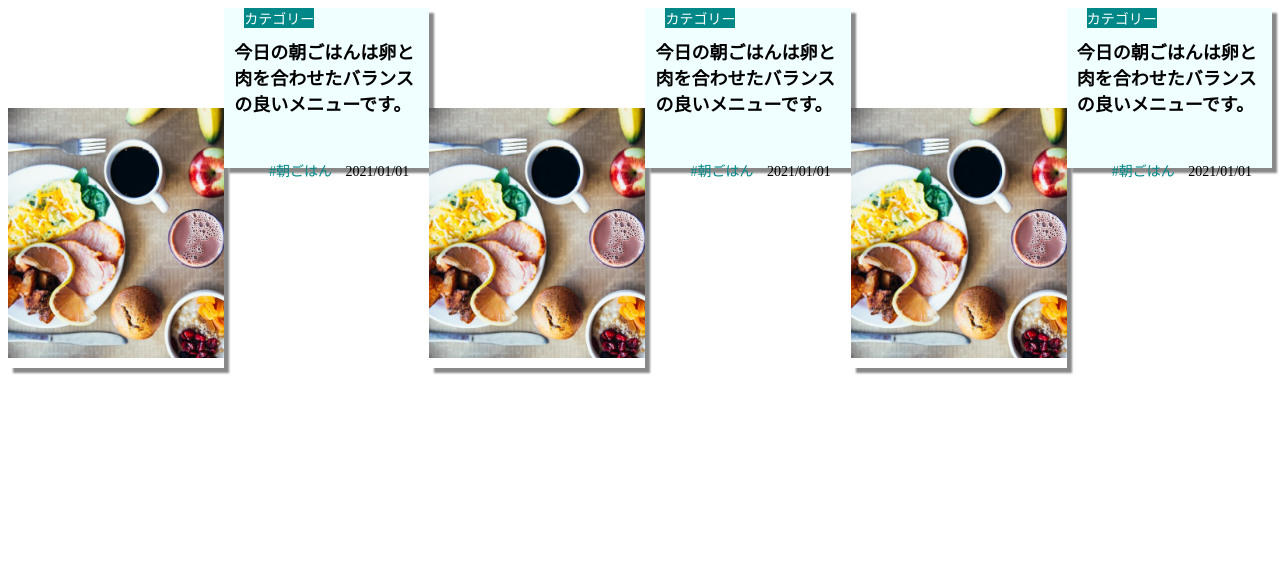
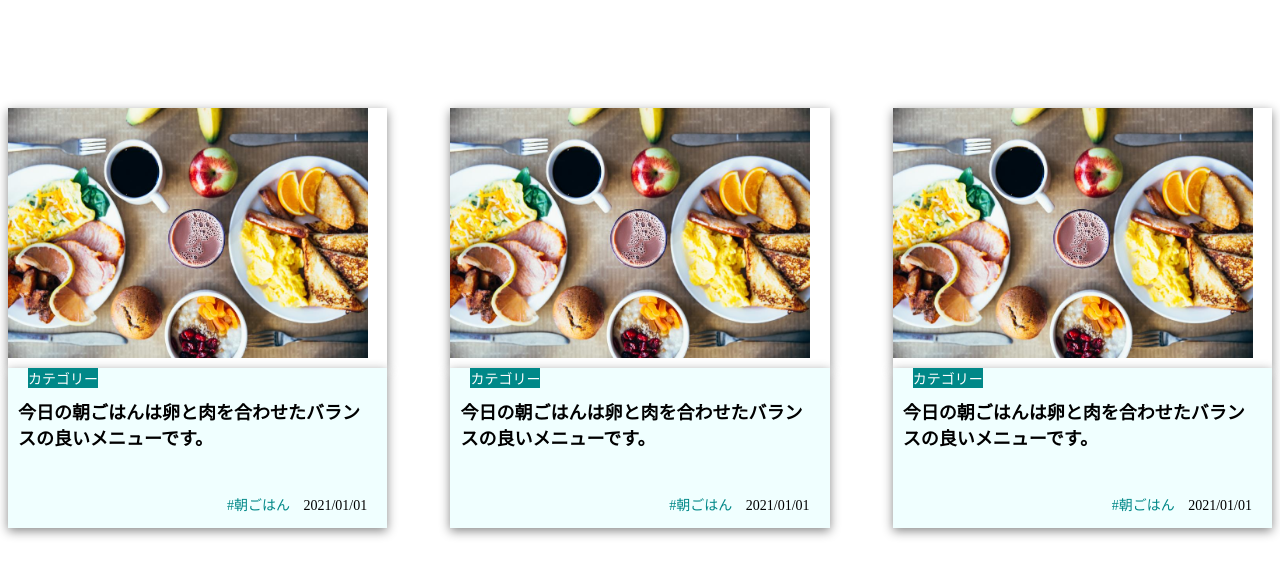
Before and after one commit to kt33m21/mokumoku, a plain HTML site: page index.html in a window 1280 px wide. Drawn offline with Linux system fonts and the light colour scheme.

Commit message:
再修正

```diff
--- a/css/style.css
+++ b/css/style.css
@@ -1,24 +1,28 @@
 .img {
-  width:30%;
+  width:100%;
   height:260px;
   background-image:url(../img/card.jpg);
   background-repeat:no-repeat;
   background-size:360px 250px;
-  box-shadow: 5px 5px 2px #888888;
+  box-shadow: 0px 3px 10px #888888;
   margin-top:100px;
 }
 
 .img-contents {
-  width:360px;
+  width:100%;
   height:150px;
   background-color:#F0FFFF;
-  box-shadow: 5px 5px 2px #888888;
+  box-shadow: 0px 3px 10px #888888;
   padding-bottom:10px;
 }
 
 .menu{
   display: flex;
   justify-content: space-between;
+}
+
+.menu-contents{
+  width: 30%;
 }
 
 
--- a/index.html
+++ b/index.html
@@ -13,34 +13,39 @@
 <body>
 
 <div class="menu">
-
-  <div class="img"></div>
-  <div class="img-contents">
-    <div class="category">カテゴリー</div>
-    <h2 class="category-text">今日の朝ごはんは卵と肉を合わせたバランスの良いメニューです。</h2>
-    <div class="category-tag">
-      <p class="tag">#朝ごはん</p>
-      <p class="tag-days">2021/01/01</p>
+  <div class="menu-contents">
+    <div class="img"></div>
+    <div class="img-contents">
+      <div class="category">カテゴリー</div>
+      <h2 class="category-text">今日の朝ごはんは卵と肉を合わせたバランスの良いメニューです。</h2>
+      <div class="category-tag">
+        <p class="tag">#朝ごはん</p>
+        <p class="tag-days">2021/01/01</p>
+      </div>
     </div>
   </div>
 
-  <div class="img"></div>
-  <div class="img-contents">
-    <div class="category">カテゴリー</div>
-    <h2 class="category-text">今日の朝ごはんは卵と肉を合わせたバランスの良いメニューです。</h2>
-    <div class="category-tag">
-      <p class="tag">#朝ごはん</p>
-      <p class="tag-days">2021/01/01</p>
+  <div class="menu-contents">
+    <div class="img"></div>
+    <div class="img-contents">
+      <div class="category">カテゴリー</div>
+      <h2 class="category-text">今日の朝ごはんは卵と肉を合わせたバランスの良いメニューです。</h2>
+      <div class="category-tag">
+        <p class="tag">#朝ごはん</p>
+        <p class="tag-days">2021/01/01</p>
+      </div>
     </div>
   </div>
 
-  <div class="img"></div>
-  <div class="img-contents">
-    <div class="category">カテゴリー</div>
-    <h2 class="category-text">今日の朝ごはんは卵と肉を合わせたバランスの良いメニューです。</h2>
-    <div class="category-tag">
-      <p class="tag">#朝ごはん</p>
-      <p class="tag-days">2021/01/01</p>
+  <div class="menu-contents">
+    <div class="img"></div>
+    <div class="img-contents">
+      <div class="category">カテゴリー</div>
+      <h2 class="category-text">今日の朝ごはんは卵と肉を合わせたバランスの良いメニューです。</h2>
+      <div class="category-tag">
+        <p class="tag">#朝ごはん</p>
+        <p class="tag-days">2021/01/01</p>
+      </div>
     </div>
   </div>
 </div>
```
